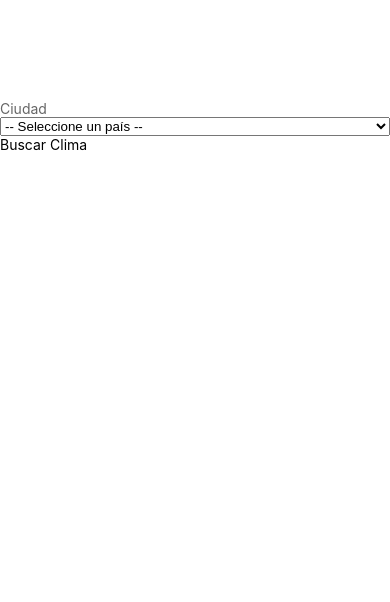
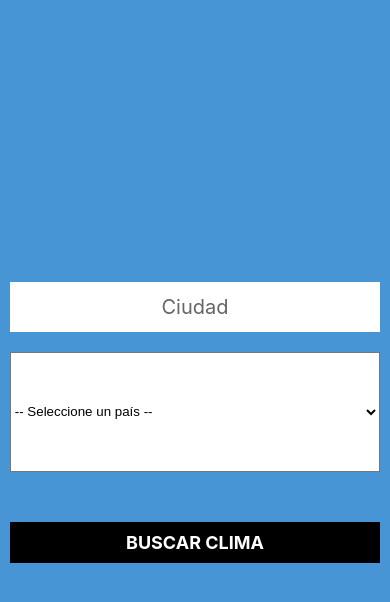
Before and after one commit to eraldovicente/React-Native, a React Native app in the folder climareact/: screen / in a window 390 px wide. Shown: the top 602 px of the page. Built offline with nearby package versions, Linux system fonts and the light colour scheme.

Commit message:
Estilos a nuestro proyecto

```diff
--- a/climareact/App.js
+++ b/climareact/App.js
@@ -1,23 +1,29 @@
 import React from 'react';
-import {
-  StyleSheet,
-  ScrollView,
-  View,
-  Text,
-  StatusBar,
+import { StyleSheet, ScrollView, View, Text, StatusBar,
 } from 'react-native';
 import Formulario from './components/Formulario';
 
 const App = () => {
   return (
     <>
-     <Formulario />
+      <View style={styles.app}>
+        <View style={styles.contenido}>
+          <Formulario />
+        </View>
+      </View>
     </>
   );
 };
 
 const styles = StyleSheet.create({
-
+  app: {
+    flex: 1,
+    backgroundColor: 'rgb(71, 149, 212)',
+    justifyContent: 'center'
+  },
+  contenido: {
+    marginHorizontal: '2.5%'
+  }
 });
 
 export default App;
--- a/climareact/components/Formulario.js
+++ b/climareact/components/Formulario.js
@@ -8,12 +8,15 @@
                <View style={styles.formulario}>
                     <View>
                          <TextInput
+                              style={styles.input}
                               placeholder="Ciudad"
                               placeholderTextColor="#666"
                          />
                     </View>
                     <View>
-                         <Picker>
+                         <Picker
+                              style={{ height: 120, backgroundColor: '#FFF' }}
+                         >
                               <Picker.Item label="-- Seleccione un país --" value="" />
                               <Picker.Item label="Estados Unidos" value="US" />
                               <Picker.Item label="México" value="MX" />
@@ -26,8 +29,10 @@
                     </View>
 
                     <TouchableWithoutFeedback>
-                         <View>
-                              <Text>Buscar Clima</Text>
+                         <View
+                              style={styles.btnBuscar}
+                         >
+                              <Text style={styles.textoBuscar}>Buscar Clima</Text>
                          </View>
                     </TouchableWithoutFeedback>
                </View>
@@ -36,8 +41,26 @@
 }
 
 const styles = StyleSheet.create({
-     formulario: {
-          marginTop: 100
+     input: {
+          padding: 10,
+          height: 50,
+          backgroundColor: '#FFF',
+          fontSize: 20,
+          marginBottom: 20,
+          textAlign: 'center'
+     },
+     btnBuscar: {
+          marginTop: 50,
+          backgroundColor: '#000',
+          padding: 10,
+          justifyContent: 'center'
+     },
+     textoBuscar: {
+         color: '#FFF',
+         fontWeight: 'bold',
+         textTransform: 'uppercase',
+         textAlign: 'center',
+         fontSize: 18
      }
 })
 
```
